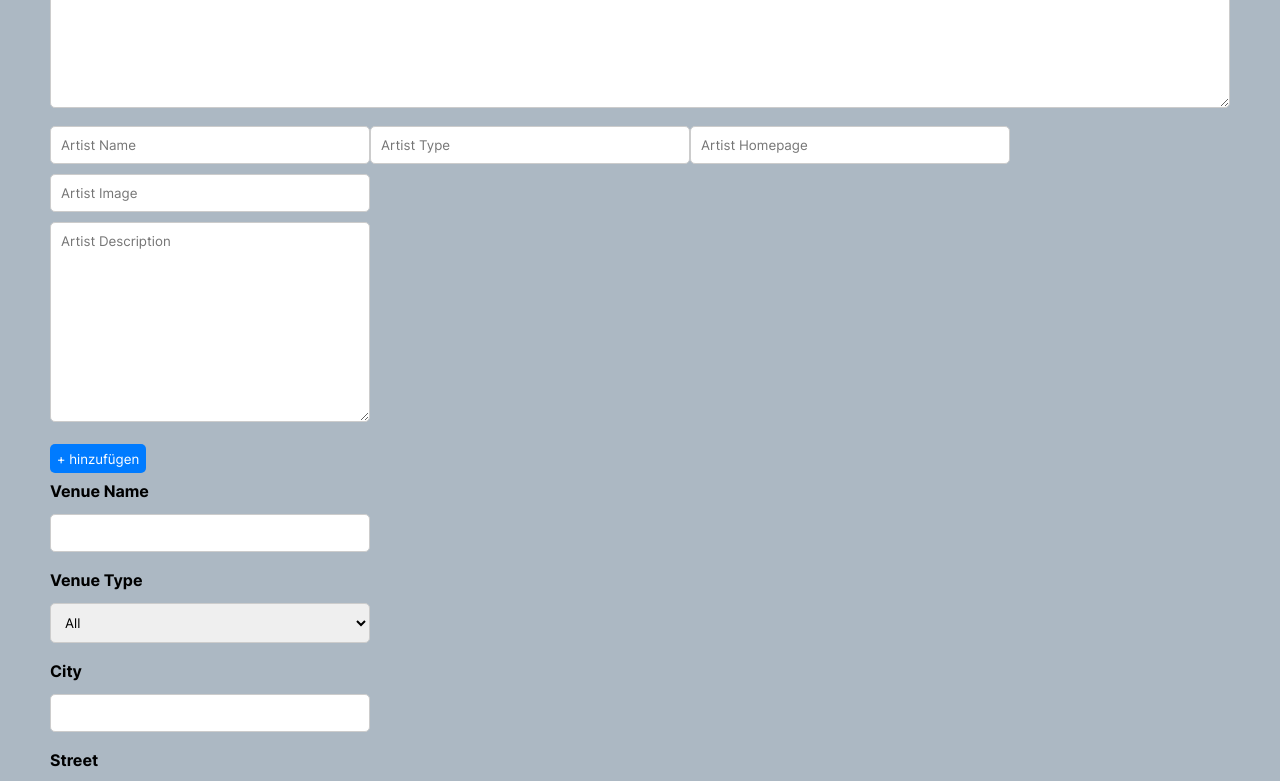
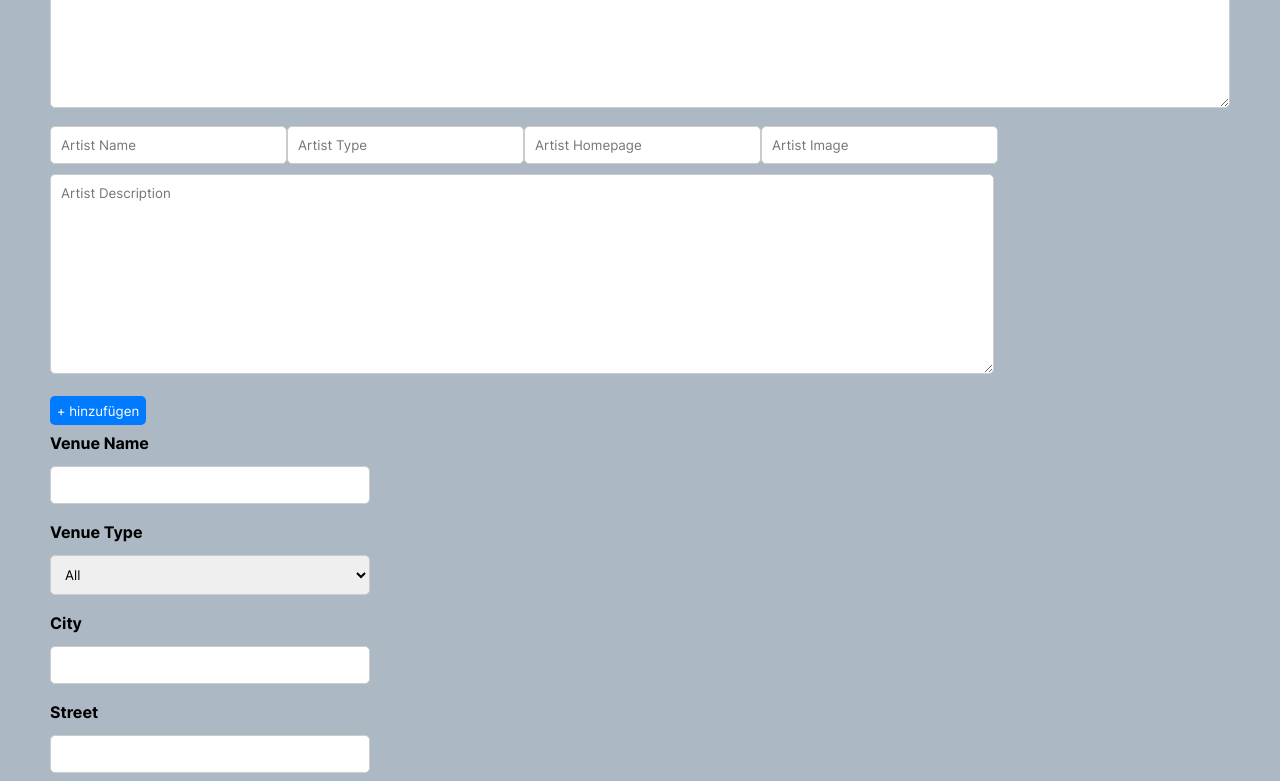
Before and after one commit to NAMASTECH/Kultur-Ausstellungsplattform-frontend, a React (Vite) app: page /event in a window 1280 px wide. Shown: the part 1520-2301 px from the top of the page. Built offline with nearby package versions, Linux system fonts and the light colour scheme.

Commit message:
minor styling

```diff
--- a/src/js/components/ArtistInputs/ArtistInputs.scss
+++ b/src/js/components/ArtistInputs/ArtistInputs.scss
@@ -6,7 +6,7 @@
     background-color: $bg_color;
 
     textarea {
-        min-width: 320px;
         height: 200px;
+        width: 80%;
     }
 }
--- a/src/js/views/event/AddEventForm.scss
+++ b/src/js/views/event/AddEventForm.scss
@@ -5,7 +5,8 @@ form {
 
     input,
     select {
-        width: 320px;
+        max-width: 320px;
+        min-width: 150px;
     }
 
 }
```
